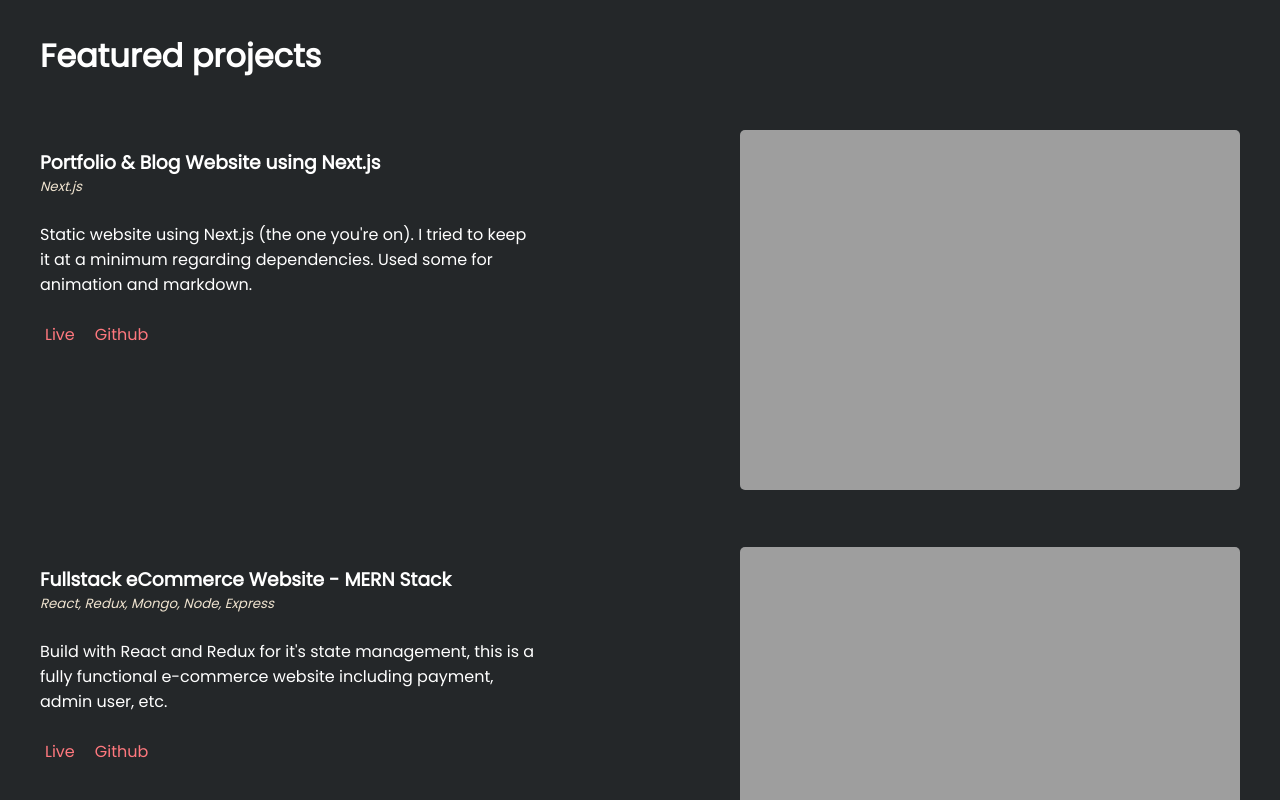
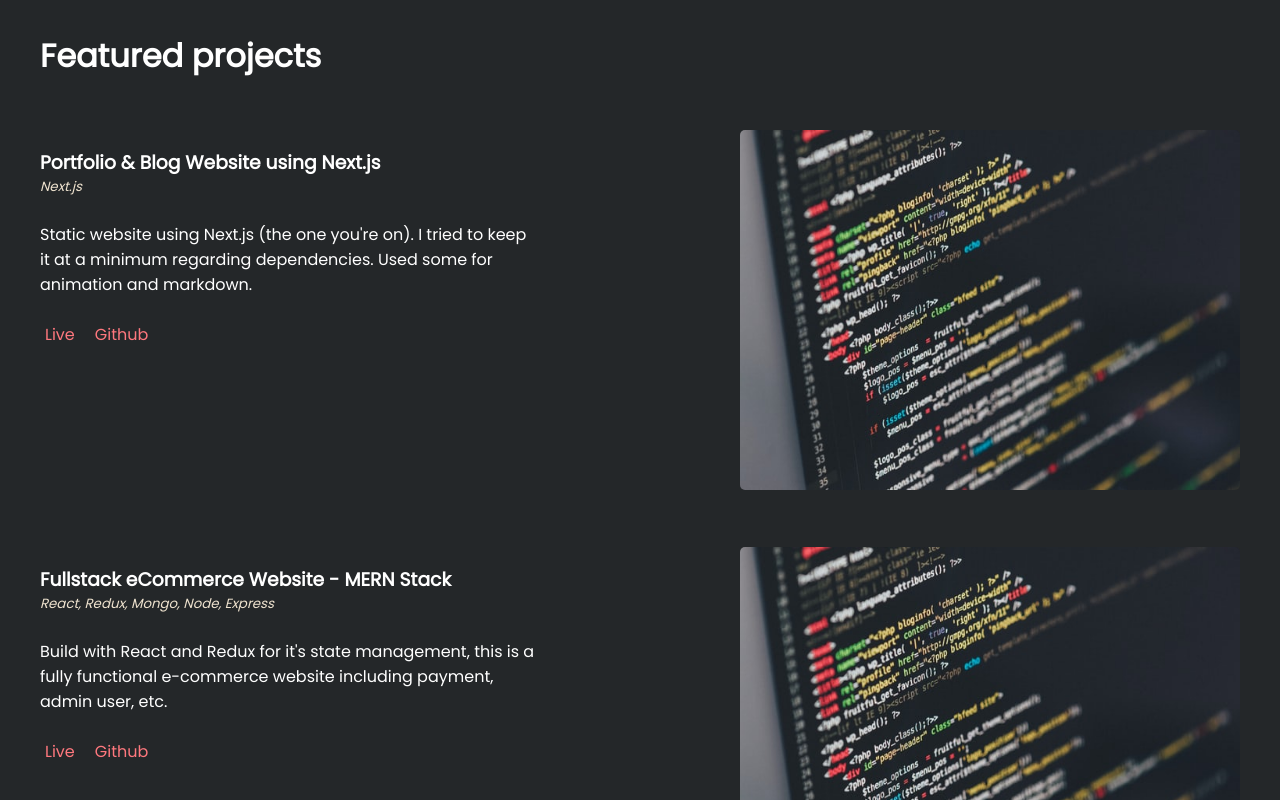
Before and after one commit to renebitter/portfolio, a Next.js app: page / in a window 1280 px wide. Shown: the part 960-1760 px from the top of the page. Built offline with nearby package versions, Linux system fonts and the light colour scheme; some icons are missing.

Commit message:
Fix image path; add favicon

```diff
--- a/components/home/about.js
+++ b/components/home/about.js
@@ -36,7 +36,7 @@ const About = () => {
 
           <div className={`${classes.columnRight} ${classes.profilePic}`}>
             <Image
-              src='/images/profile-pic.png'
+              src='/portfolio-nextjs/images/profile-pic.png'
               width={360}
               height={360}
               alt='profile-pic'
--- a/components/home/hero.js
+++ b/components/home/hero.js
@@ -27,7 +27,7 @@ const Hero = () => {
               I&apos;m fluent in English{' '}
               <span>
                 <Image
-                  src='/images/usa.png'
+                  src='/portfolio-nextjs/images/usa.png'
                   alt='usa-flag'
                   width={16}
                   height={16}
@@ -36,7 +36,7 @@ const Hero = () => {
               , German{' '}
               <span>
                 <Image
-                  src='/images/germany.png'
+                  src='/portfolio-nextjs/images/germany.png'
                   alt='usa-flag'
                   width={16}
                   height={16}
@@ -45,7 +45,7 @@ const Hero = () => {
               , Portuguese{' '}
               <span>
                 <Image
-                  src='/images/brazil.png'
+                  src='/portfolio-nextjs/images/brazil.png'
                   alt='usa-flag'
                   width={16}
                   height={16}
@@ -54,7 +54,7 @@ const Hero = () => {
               and Javascript{' '}
               <span>
                 <Image
-                  src='/images/js.png'
+                  src='/portfolio-nextjs/images/js.png'
                   alt='usa-flag'
                   width={16}
                   height={16}
@@ -103,7 +103,7 @@ const Hero = () => {
 
           <div className={`${classes.columnRight} ${classes.profilePic}`}>
             <Image
-              src='/images/profile-pic.png'
+              src='/portfolio-nextjs/images/profile-pic.png'
               width={360}
               height={360}
               alt='profile-pic'
--- a/components/home/portfolio.js
+++ b/components/home/portfolio.js
@@ -49,7 +49,7 @@ const Portfolio = () => {
                 <div className={classes.card}>
                   <a href='#!' onClick={() => showModalHandler(project)}>
                     <Image
-                      src={project.image}
+                      src={`/portfolio-nextjs/images/projects/${project.image}`}
                       width={500}
                       height={360}
                       alt=''
--- a/components/modal/projectModal.js
+++ b/components/modal/projectModal.js
@@ -12,7 +12,12 @@ const ProjectModal = (props) => {
           <div className={classes.projectRow}>
             <div className={classes.image}>
               {project.image && (
-                <Image src={project.image} width={500} height={360} alt='' />
+                <Image
+                  src={`/portfolio-nextjs/images/projects/${project.image}`}
+                  width={500}
+                  height={360}
+                  alt=''
+                />
               )}
 
               <div className={classes.modalLinks}>
@@ -34,7 +39,12 @@ const ProjectModal = (props) => {
           </div>
           <div className={classes.flowchart}>
             {project.image && (
-              <Image src={project.image} width={500} height={360} alt='' />
+              <Image
+                src={`/portfolio-nextjs/images/projects/${project.image}`}
+                width={500}
+                height={360}
+                alt=''
+              />
             )}
           </div>
         </div>
--- a/components/posts/postItem.js
+++ b/components/posts/postItem.js
@@ -22,9 +22,7 @@ const PostItem = (props) => {
       </div>
       <div className={classes.cardAction}>
         <Link href={linkPath}>
-          <a href='#!' onClick={props.showModalHandler}>
-            Read more
-          </a>
+          <a>Read more</a>
         </Link>
       </div>
     </div>
--- a/data/projects.json
+++ b/data/projects.json
@@ -6,7 +6,7 @@
     "description": "Static website using Next.js (the one you're on). I tried to keep it at a minimum regarding dependencies. Used some for animation and markdown. ",
     "liveLink": "https://nextjs-blog-renebitter.vercel.app/",
     "githubLink": "https://github.com/renebitter/nextjs-blog",
-    "image": "http://localhost:3000/_next/image?url=https%3A%2F%2Fimages.unsplash.com%2Fphoto-1642132652860-471b4228023e%3Fixlib%3Drb-1.2.1%26ixid%3DMnwxMjA3fDB8MHxwaG90by1wYWdlfHx8fGVufDB8fHx8%26auto%3Dformat%26fit%3Dcrop%26w%3D2060%26q%3D80&w=640&q=75",
+    "image": "project01.jpg",
     "isFeatured": true
   },
   {
@@ -16,7 +16,7 @@
     "description": "Build with React and Redux for it's state management, this is a fully functional e-commerce website including payment, admin user, etc.",
     "liveLink": "https://mernshop-99.herokuapp.com/",
     "githubLink": "https://github.com/renebitter/mernshop",
-    "image": "http://localhost:3000/_next/image?url=https%3A%2F%2Fimages.unsplash.com%2Fphoto-1634084462412-b54873c0a56d%3Fixlib%3Drb-1.2.1%26ixid%3DMnwxMjA3fDB8MHxwaG90by1wYWdlfHx8fGVufDB8fHx8%26auto%3Dformat%26fit%3Dcrop%26w%3D2060%26q%3D80&w=640&q=75",
+    "image": "project01.jpg",
     "isFeatured": true
   },
 
@@ -27,7 +27,7 @@
     "description": "Current project under development.",
     "liveLink": "https://mernshop-99.herokuapp.com/",
     "githubLink": "https://github.com/renebitter/mernshop",
-    "image": "http://localhost:3000/_next/image?url=https%3A%2F%2Fimages.unsplash.com%2Fphoto-1642132652809-8c6ab1971169%3Fixlib%3Drb-1.2.1%26ixid%3DMnwxMjA3fDB8MHxwaG90by1wYWdlfHx8fGVufDB8fHx8%26auto%3Dformat%26fit%3Dcrop%26w%3D2060%26q%3D80&w=640&q=75",
+    "image": "project01.jpg",
     "isFeatured": true
   },
   {
--- a/next.config.js
+++ b/next.config.js
@@ -7,7 +7,6 @@ const nextConfig = {
     domains: ['images.unsplash.com', 'localhost'],
   },
   basePath: '/portfolio-nextjs',
-  assetPrefix: '/portfolio-nextjs',
 };
 
 module.exports = nextConfig;
--- a/pages/_app.js
+++ b/pages/_app.js
@@ -15,6 +15,7 @@ function MyApp({ Component, pageProps }) {
               name='viewport'
               content='width=device-width, initial-scale=1'
             />
+            <link rel='shortcut icon' href='/portfolio-nextjs/favicon.ico' />
           </Head>
           <Component {...pageProps} />
         </Navbar>
--- a/posts/first-post.md
+++ b/posts/first-post.md
@@ -22,7 +22,7 @@ const PostContent = (props) => {
 
   const title = post.title;
   const content = post.content;
-  const imagePath = `/images/posts/${post.slug}/${post.image}`;
+  const imagePath = `/portfolio-nextjs/images/posts/${post.slug}/${post.image}`;
 
   const customRenderers = {
     p(paragraph) {
```
Also changed, not shown: components/home/portfolioGallery.js (+1 -6 lines), public/images/projects/project01.jpg (added), 1 other file (tests, documents, lock files or other folders).
